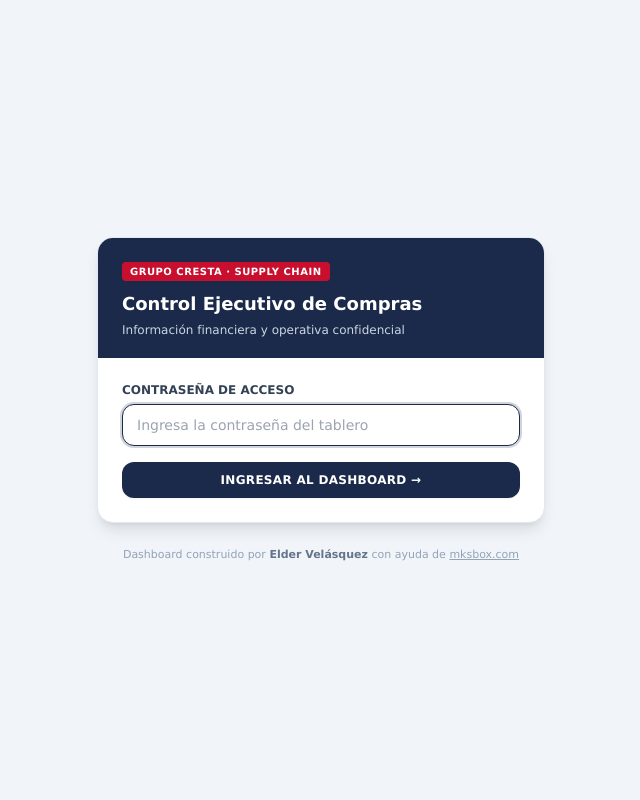
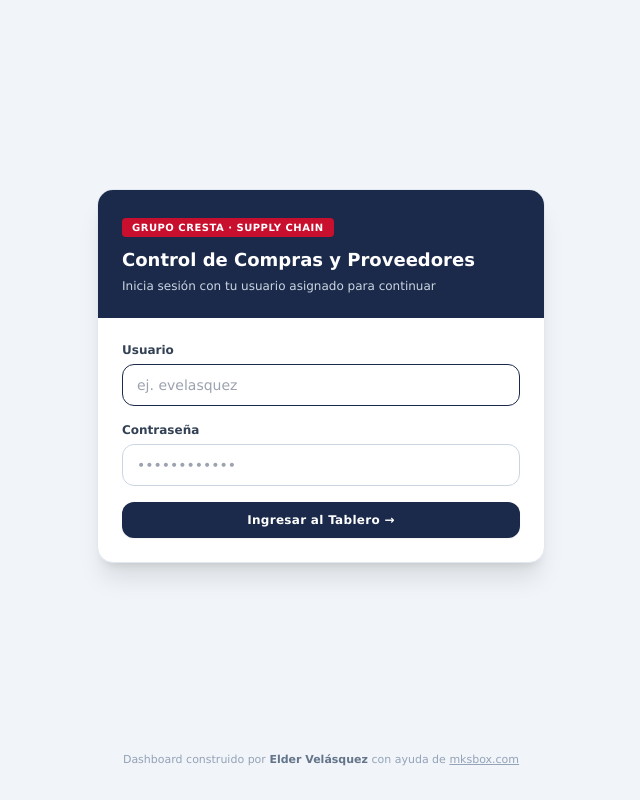
Before and after one commit to MilkshakeGT/compras-cresta, a PHP site: page /views/login.php in a window 1280 px wide. Shown: the whole page, without its empty margins (319-959 px from the left). Run offline with PHP 8.4, Linux system fonts and the light colour scheme; some libraries are stand-ins or nearby versions.

Commit message:
Update login page title and layout

```diff
--- a/views/login.php
+++ b/views/login.php
@@ -1,13 +1,9 @@
-<?php
-// Espera la variable $loginError definida desde Auth::requireAuthOrRenderLogin()
-$loginError = $loginError ?? '';
-?>
 <!DOCTYPE html>
 <html lang="es">
 <head>
     <meta charset="UTF-8">
     <meta name="viewport" content="width=device-width, initial-scale=1.0">
-    <title>Acceso Restringido · Grupo Cresta Supply Chain</title>
+    <title>Acceso · Control de Compras y Proveedores · Grupo Cresta</title>
     <script src="https://cdn.tailwindcss.com"></script>
     <script>
         tailwind.config = {
@@ -17,7 +13,8 @@ $loginError = $loginError ?? '';
                         cresta: {
                             navy: '#1B2A4A',
                             blue: '#264073',
-                            red: '#C8102E'
+                            red: '#C8102E',
+                            light: '#F8FAFC'
                         }
                     }
                 }
@@ -28,42 +25,76 @@ $loginError = $loginError ?? '';
         body { font-family: Verdana, Geneva, sans-serif; }
     </style>
 </head>
-<body class="min-h-screen bg-slate-100 flex flex-col justify-center items-center p-4">
-    <div class="max-w-md w-full bg-white border border-slate-200 rounded-2xl shadow-lg overflow-hidden">
-        <div class="bg-cresta-navy px-6 py-5 text-white">
-            <span class="inline-block px-2 py-0.5 text-[10px] font-bold rounded bg-cresta-red tracking-wider uppercase">
+<body class="min-h-screen bg-slate-100 flex flex-col justify-between p-4">
+
+    <div class="flex-1 flex items-center justify-center">
+        <div class="w-full max-w-md bg-white border border-slate-200 rounded-2xl shadow-xl overflow-hidden">
+            <!-- Encabezado Corporativo -->
+            <div class="bg-cresta-navy px-6 py-6 text-white">
+                <span class="inline-block px-2.5 py-0.5 text-[10px] font-bold rounded bg-cresta-red tracking-wider uppercase">
                     GRUPO CRESTA · SUPPLY CHAIN
                 </span>
-            <h1 class="text-lg font-bold mt-2">Control Ejecutivo de Compras</h1>
-            <p class="text-xs text-slate-300 mt-1">Información financiera y operativa confidencial</p>
+                <h1 class="text-lg font-bold mt-2">Control de Compras y Proveedores</h1>
+                <p class="text-xs text-slate-300 mt-1">Inicia sesión con tu usuario asignado para continuar</p>
             </div>
 
+            <!-- Formulario de Autenticación -->
             <form method="POST" class="p-6 space-y-4">
-            <?php if ($loginError !== ''): ?>
-                <div class="p-3 rounded-lg bg-red-50 border border-red-200 text-cresta-red text-xs font-semibold">
+                <?php if (!empty($loginError)): ?>
+                    <div class="p-3 rounded-xl bg-red-50 border border-red-200 text-xs text-cresta-red font-semibold">
                         <?= htmlspecialchars($loginError) ?>
                     </div>
                 <?php endif; ?>
 
                 <div>
-                <label for="access_password" class="block text-xs font-bold text-slate-700 uppercase mb-1.5">
-                    Contraseña de Acceso
+                    <label for="login_username" class="block text-xs font-bold text-slate-700 mb-1.5">
+                        Usuario
                     </label>
-                <input id="access_password" name="access_password" type="password" required autofocus
-                    placeholder="Ingresa la contraseña del tablero"
-                    class="w-full px-3.5 py-2.5 text-sm border border-slate-300 rounded-xl focus:border-cresta-navy focus:ring-2 focus:ring-cresta-navy/20 outline-none">
+                    <input
+                        id="login_username"
+                        name="login_username"
+                        type="text"
+                        required
+                        autofocus
+                        autocomplete="username"
+                        value="<?= htmlspecialchars((string)($_POST['login_username'] ?? '')) ?>"
+                        placeholder="ej. evelasquez"
+                        class="w-full px-3.5 py-2.5 text-sm border border-slate-300 rounded-xl focus:outline-none focus:border-cresta-navy"
+                    >
                 </div>
 
-            <button type="submit"
-                class="w-full py-2.5 px-4 rounded-xl bg-cresta-navy hover:bg-cresta-blue text-white text-xs font-bold uppercase tracking-wide transition shadow-sm">
-                Ingresar al Dashboard →
+                <div>
+                    <label for="login_password" class="block text-xs font-bold text-slate-700 mb-1.5">
+                        Contraseña
+                    </label>
+                    <input
+                        id="login_password"
+                        name="login_password"
+                        type="password"
+                        required
+                        autocomplete="current-password"
+                        placeholder="••••••••••••"
+                        class="w-full px-3.5 py-2.5 text-sm border border-slate-300 rounded-xl focus:outline-none focus:border-cresta-navy"
+                    >
+                </div>
+
+                <button
+                    type="submit"
+                    class="w-full py-2.5 px-4 rounded-xl bg-cresta-navy hover:bg-cresta-blue text-white text-xs font-bold tracking-wide transition shadow-sm"
+                >
+                    Ingresar al Tablero →
                 </button>
             </form>
         </div>
+    </div>
 
-    <p class="text-[11px] text-slate-400 mt-6 text-center">
+    <!-- Footer con créditos -->
+    <footer class="py-4 text-center">
+        <p class="text-[11px] text-slate-400">
             Dashboard construido por <span class="font-semibold text-slate-500">Elder Velásquez</span> con ayuda de
             <a href="https://mksbox.com" target="_blank" rel="noopener noreferrer" class="underline hover:text-cresta-navy">mksbox.com</a>
         </p>
+    </footer>
+
 </body>
 </html>
```
Lines whose indentation alone changed are shown as unchanged.
